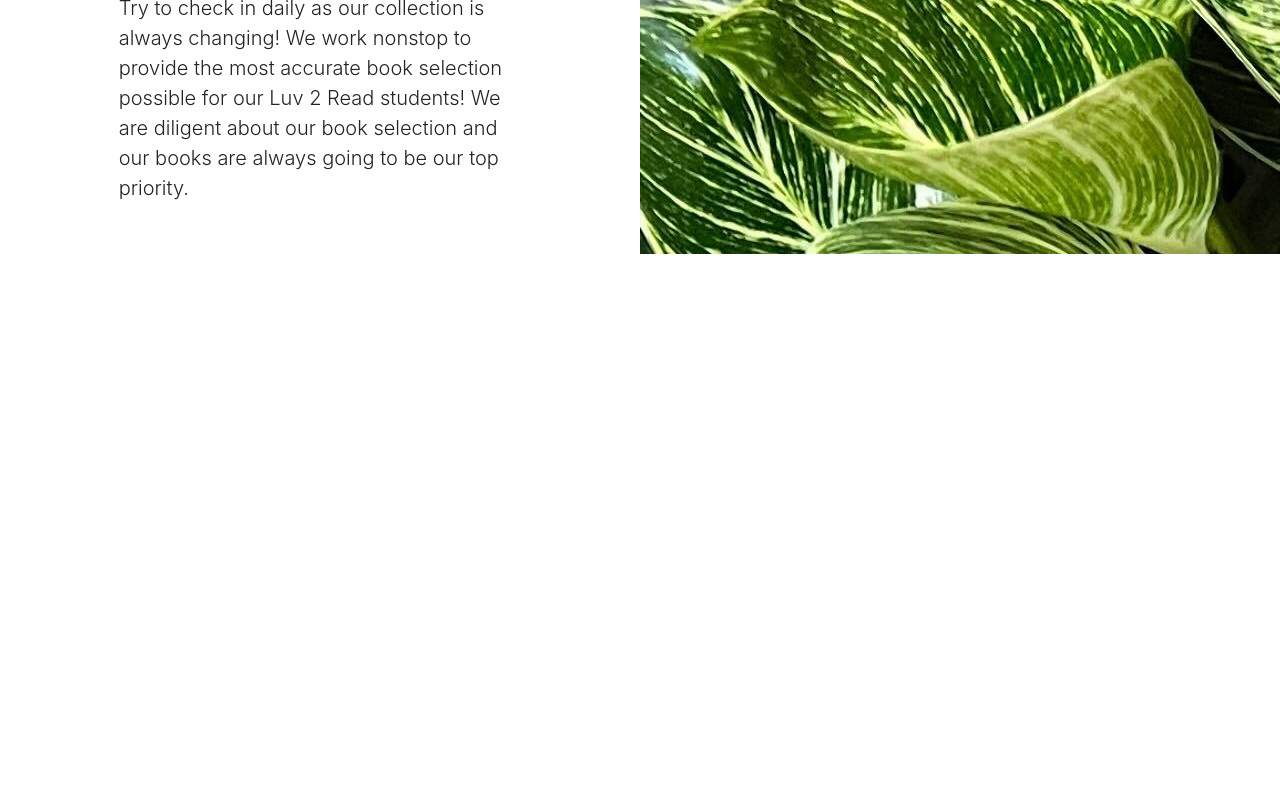
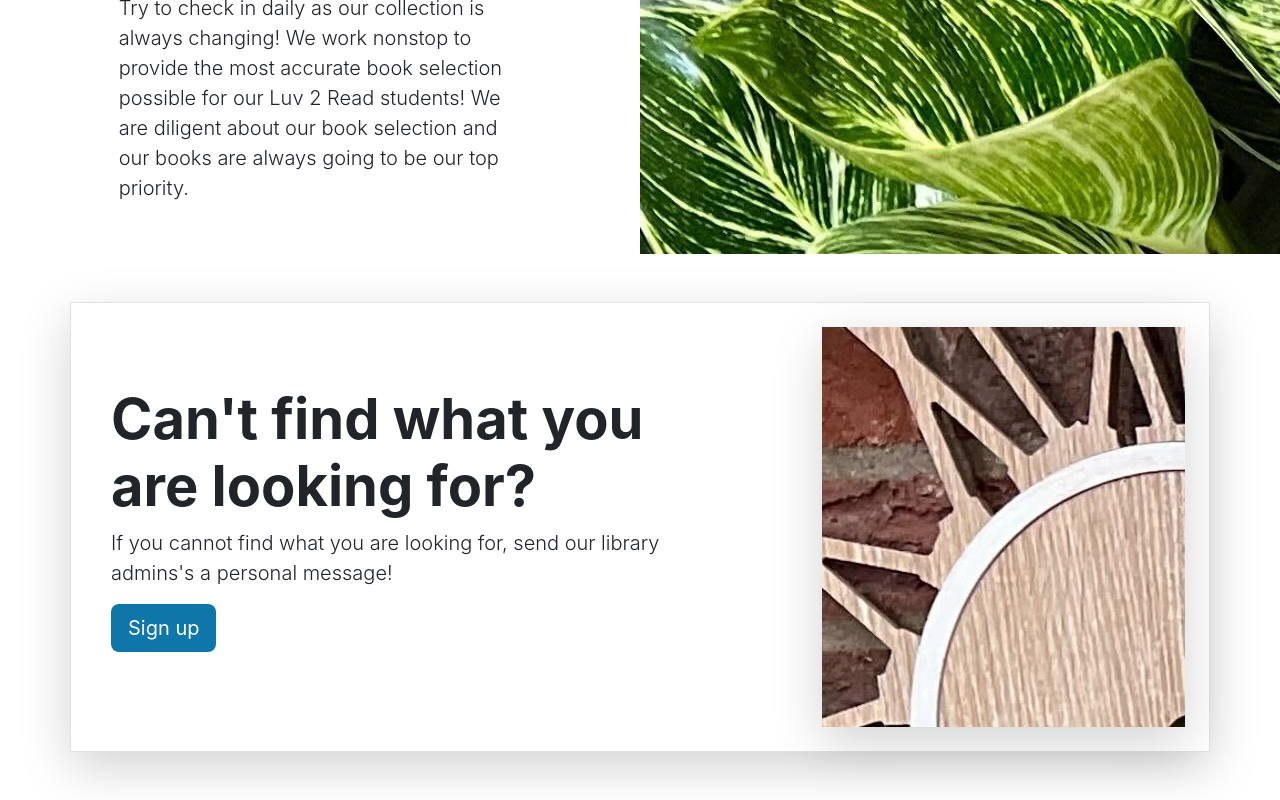
Before and after one commit to shelvy00/library-ui, a React (Create React App) app: page / in a window 1280 px wide. Shown: the part 1670-2470 px from the top of the page. Before the commit the page ends 1924 px from the top, so only its background shows below. Built offline with nearby package versions, Linux system fonts and the light colour scheme.

Commit message:
added library services component

```diff
--- a/src/App.tsx
+++ b/src/App.tsx
@@ -3,6 +3,7 @@
 import Carousel from "./layouts/HomePage/Carousel";
 import ExploreTopBooks from "./layouts/HomePage/ExploreTopBooks";
 import Heros from "./layouts/HomePage/Heros";
+import LibraryServices from "./layouts/HomePage/LibraryServices";
 import Navbar from "./layouts/NavbarAndFooter/Navbar";
 
 function App() {
@@ -12,6 +13,7 @@
       <ExploreTopBooks />
       <Carousel />
       <Heros />
+      <LibraryServices />
     </div>
   );
 }
--- /dev/null
+++ b/src/layouts/HomePage/LibraryServices.tsx
@@ -0,0 +1,27 @@
+import React from "react";
+
+const LibraryServices = () => {
+  return (
+    <div className="container my-5">
+      <div className="row p-4 align-items-center border shadow-lg">
+        <div className="col-lg-7 p-3">
+          <h1 className="display-4 fw-bold">
+            Can't find what you are looking for?
+          </h1>
+          <p className="lead">
+            If you cannot find what you are looking for, send our library
+            admins's a personal message!
+          </p>
+          <div className="d-grid gap-2 justify-content-md-start mb-4 mb-lg-3">
+            <a className="btn main-color btn-lg text-white" href="#">
+              Sign up
+            </a>
+          </div>
+        </div>
+        <div className="col-lg-4 offset-lg-1 shadow-lg lost-image"></div>
+      </div>
+    </div>
+  );
+};
+
+export default LibraryServices;
```
Also changed, not shown: src/layouts/NavbarAndFooter/Footer.tsx (added, +7 -0 lines).
